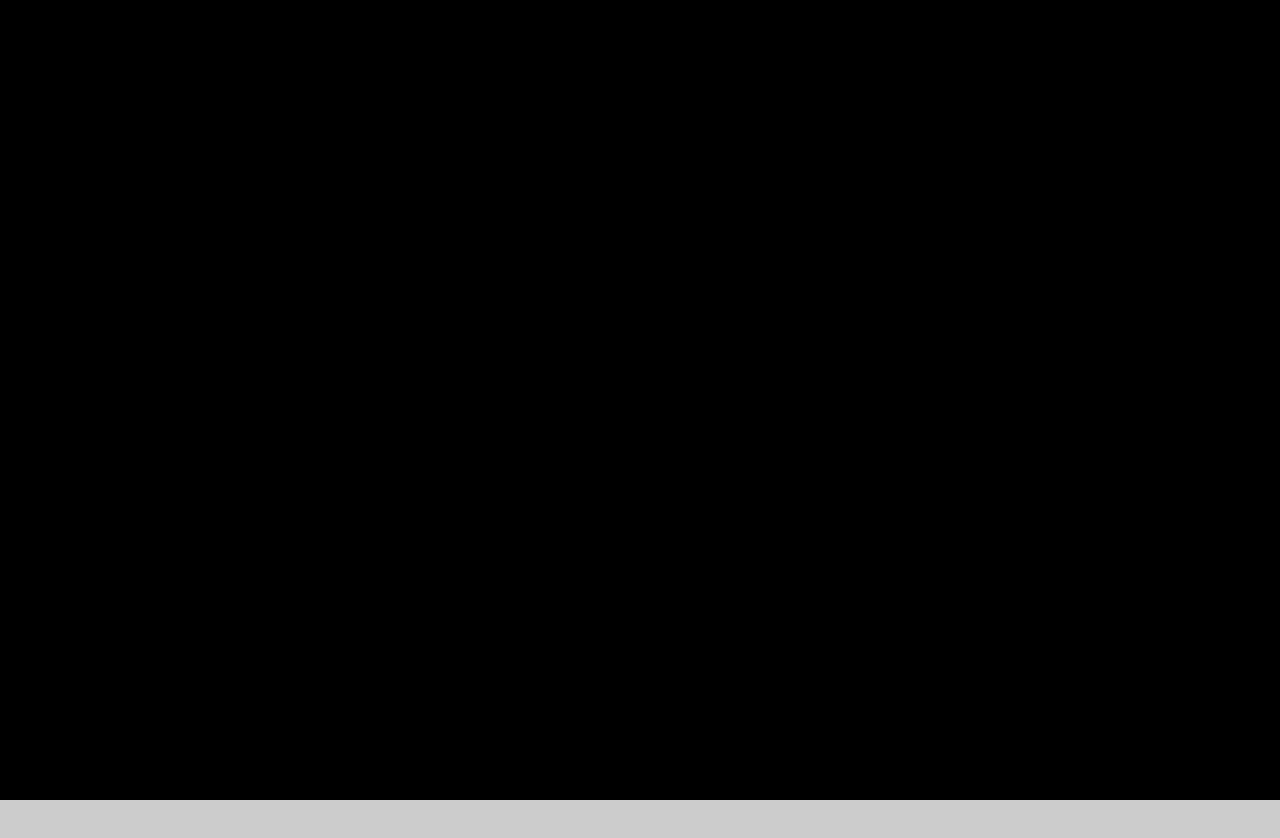
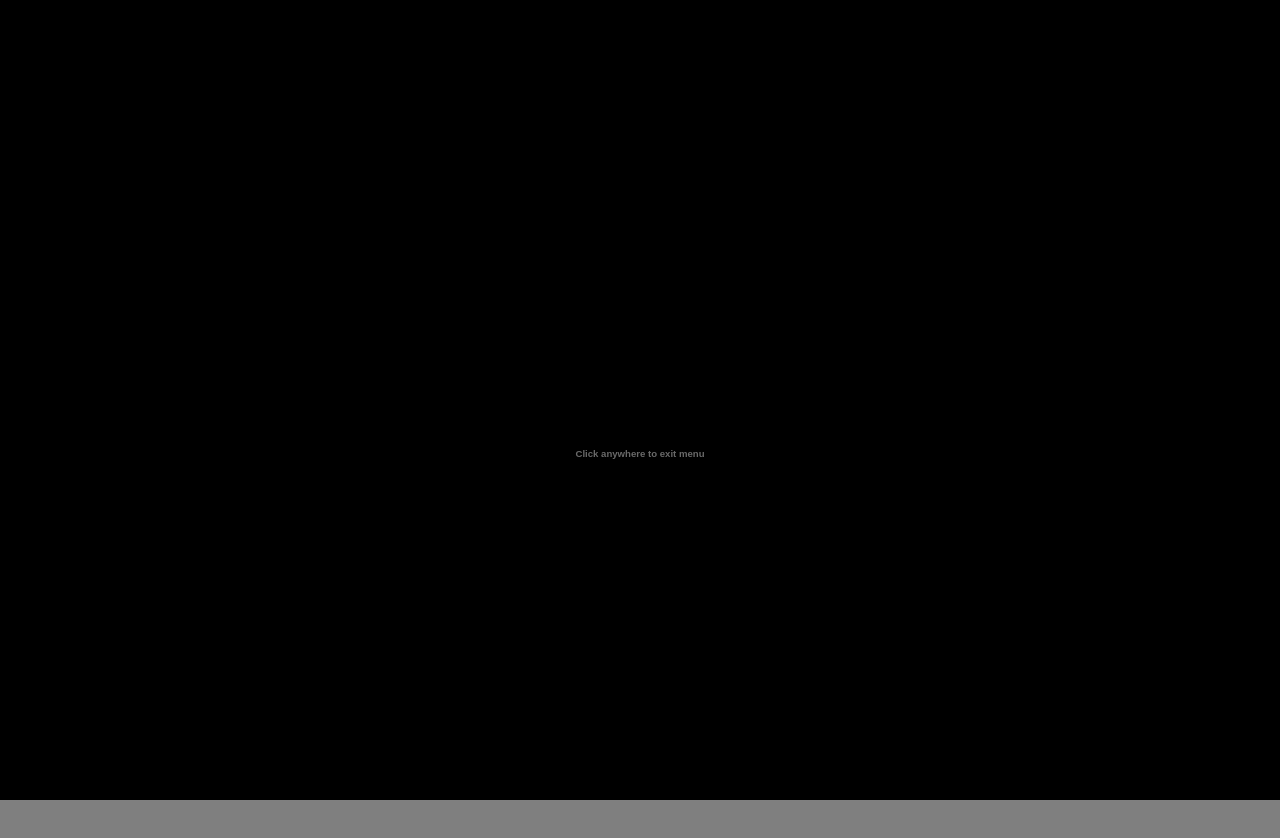
Before and after one commit to GTFTT/sellbot, a React (Vite) app: page / in a window 1280 px wide. Both pictures are taken after a click on the button "MENU". Shown: the top 838 px of the page. Built offline with nearby package versions, Linux system fonts and the light colour scheme.

Commit message:
Updated header styles: increased font size and adjusted background opacity; added highlighted text styling for better visibility.

```diff
--- a/src/compoentns/Header/Header.module.css
+++ b/src/compoentns/Header/Header.module.css
@@ -20,7 +20,7 @@
   display: flex;
   justify-content: center;
   font-weight: bold;
-  font-size: 0.4rem;
+  font-size: 0.6rem;
   padding: 2rem;
 }
 
@@ -30,6 +30,15 @@
 
 .remainingSpaceContainer {
   height: stretch;
-  background: rgb(0 0 0 / 0.2);
+  background: rgb(0 0 0 / 0.5);
   cursor: pointer;
 }
+
+.highlightedText {
+  height: fit-content;
+  padding: 1rem;
+  background: rgb(0 0 0 / 0.6);
+  border-radius: 100%;
+  color: dimgray;
+  box-shadow: 0 0 1rem #000000;
+}
--- a/src/compoentns/Header/Header.tsx
+++ b/src/compoentns/Header/Header.tsx
@@ -78,7 +78,7 @@ export const Header = (props: Props) => {
             deactivateMenuClicked()
           }}
         >
-          <span>Click anywhere to exit menu</span>
+          <span className={styles.highlightedText}>Click anywhere to exit menu</span>
         </div>
       </div>
     </header>
```
